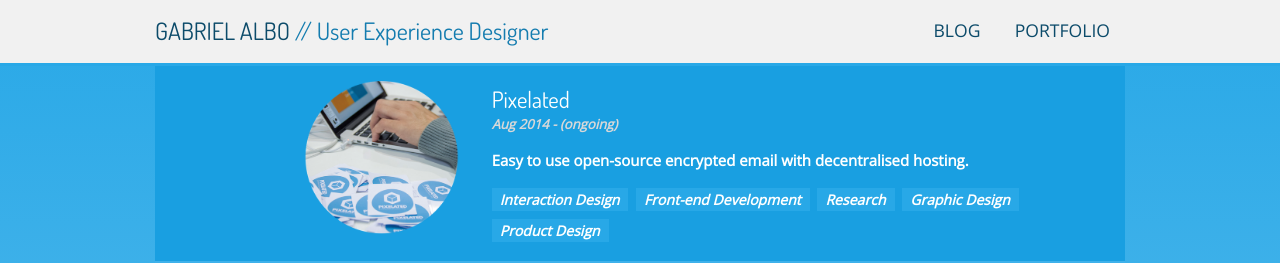
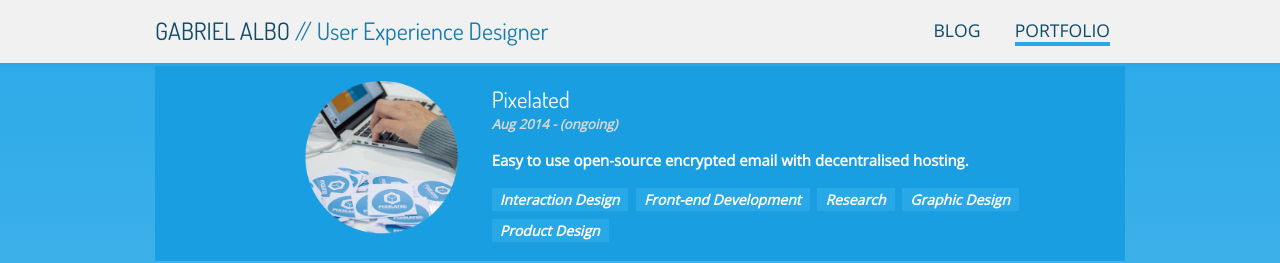
Before and after one commit to albogabriel/gabrielalbo.com, a Jekyll site: the page built from portfolio/index.html, in a window 1280 px wide. Shown: the top 263 px of the page. Built offline with Jekyll 4.4.1, drawn with Linux system fonts in a browser that asks for light colours.

Commit message:
Fixing state feedback to indicate when user is on portfolio or blog index

```diff
--- a/_layouts/default.html
+++ b/_layouts/default.html
@@ -52,12 +52,12 @@
                 <div class="large-6 medium-6 small-8 columns">
                     <ul class="menu">
                         <li><a href="{{ site.baseurl }}/blog" target="_self"
-                        {% if page.url == "/blog/index.html" or page.current-page == "blog-item" %}
+                        {% if page.url == "/blog/" or page.current-page == "blog-item" %}
                         class="selected-item"
                         {% endif %}
                          >BLOG</a></li>
                         <li><a href="{{ site.baseurl }}/portfolio/" target="_self"
-                        {% if page.url == "/portfolio/index.html" or page.current-page == "portfolio-item" %}
+                        {% if page.url == "/portfolio/" or page.current-page == "portfolio-item" %}
                         class="selected-item"
                         {% endif %}
                          >PORTFOLIO</a></li>
```
